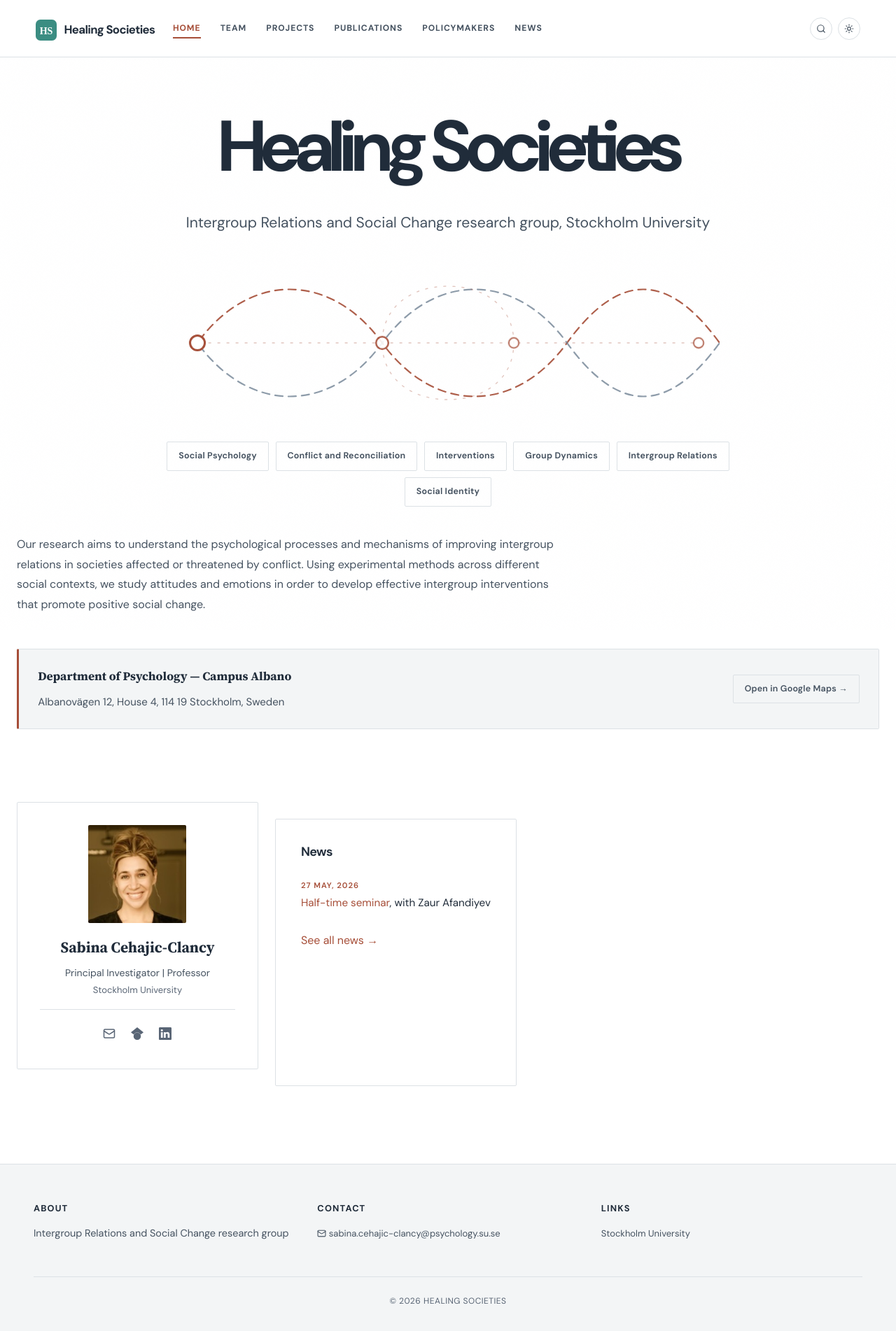
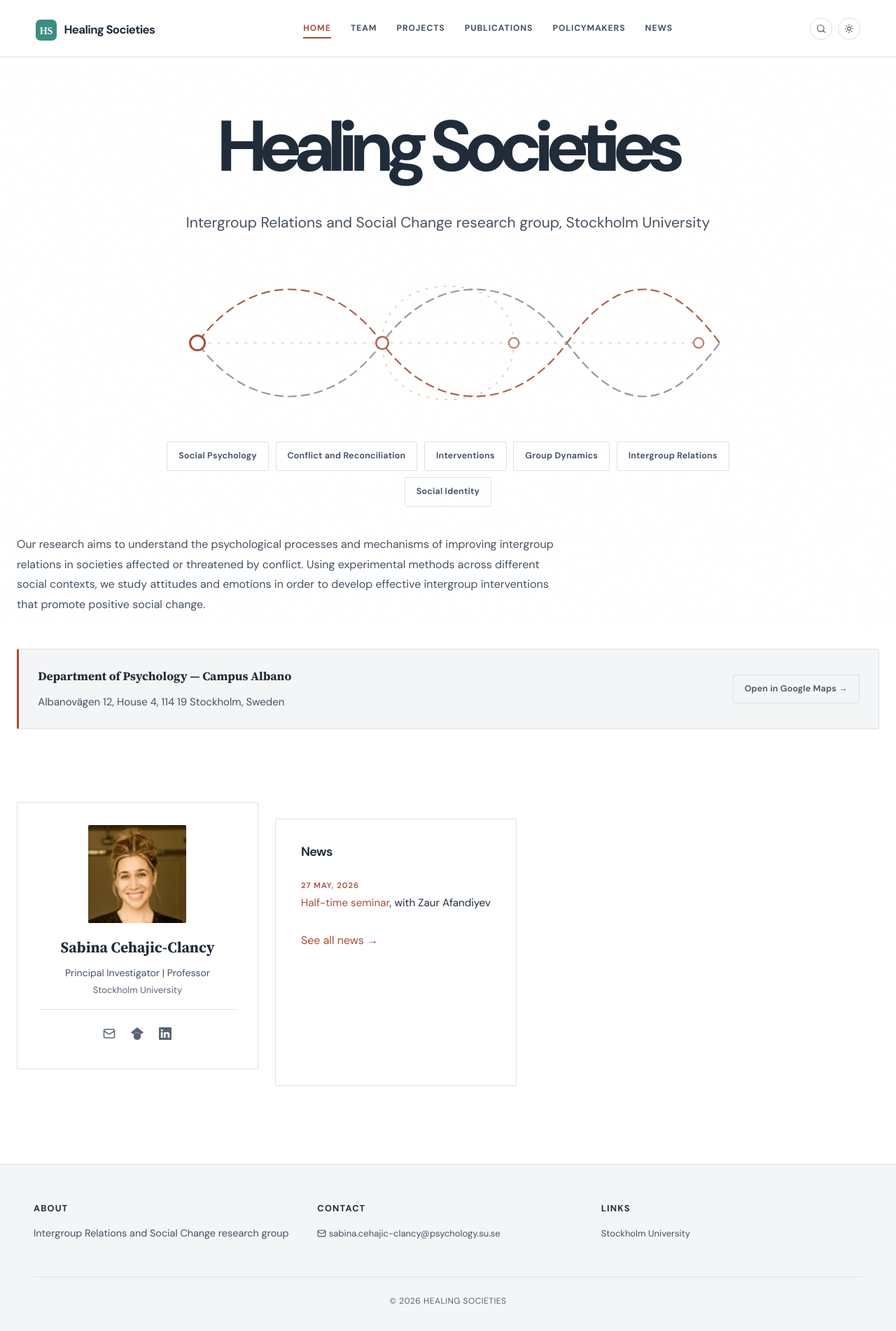
Before and after one commit to yuricipriano02/healingsocieties, a Jekyll site: the page built from _pages/home.md, in a window 1280 px wide. Shown: the whole page at 70% size. Built offline with Jekyll 4.4.1, drawn with Linux system fonts in a browser that asks for light colours.

Commit message:
Center header navigation links

```diff
--- a/_includes/header.html
+++ b/_includes/header.html
@@ -9,7 +9,7 @@
     </button>
 
     <div class="collapse navbar-collapse" id="navbarNav">
-      <ul class="navbar-nav me-auto">
+      <ul class="navbar-nav flex-grow-1 justify-content-center">
         <li class="nav-item">
           <a class="nav-link{% if page.url == '/' %} active{% endif %}" href="{{ '/' | relative_url }}">Home</a>
         </li>
```
